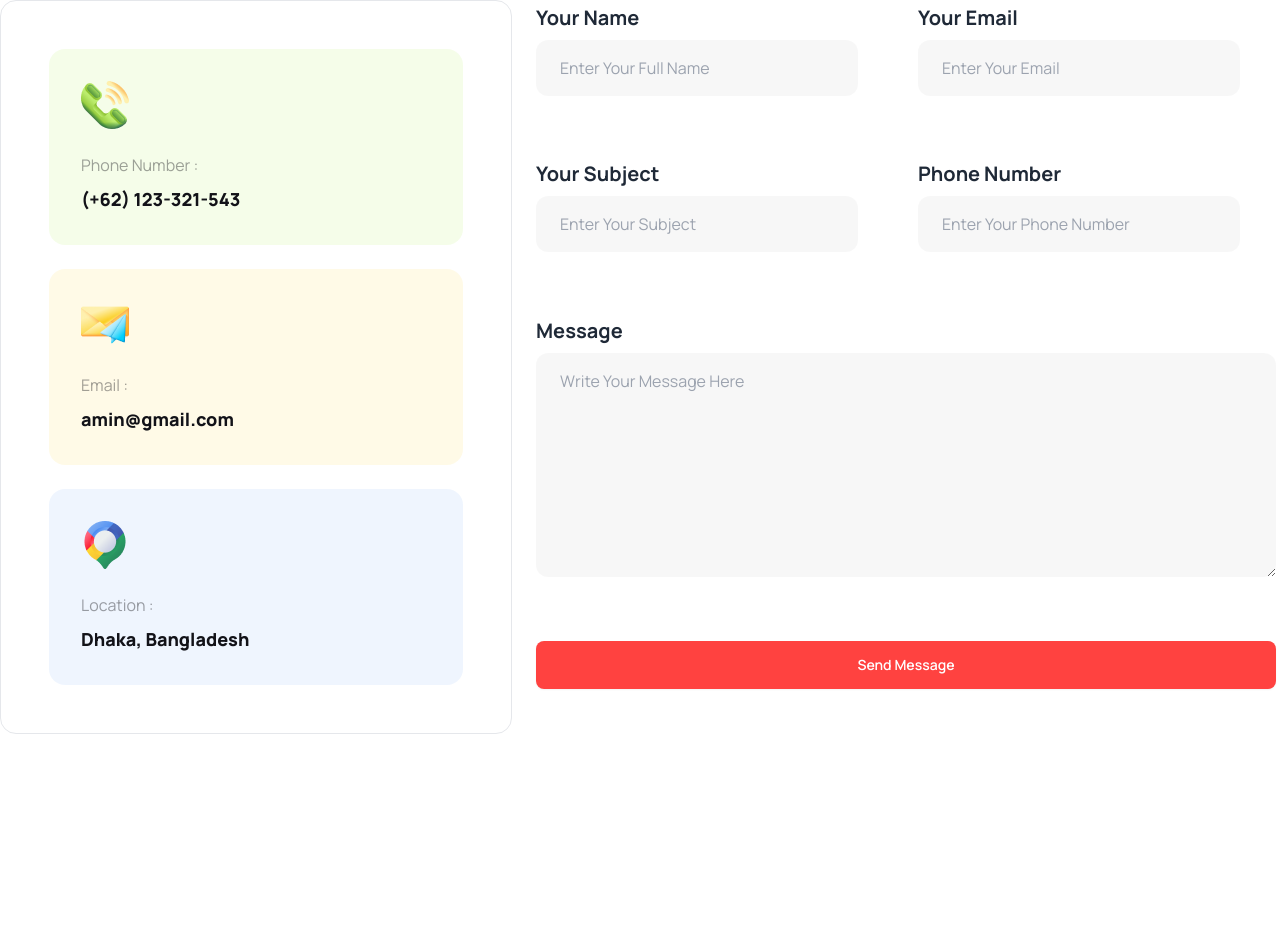
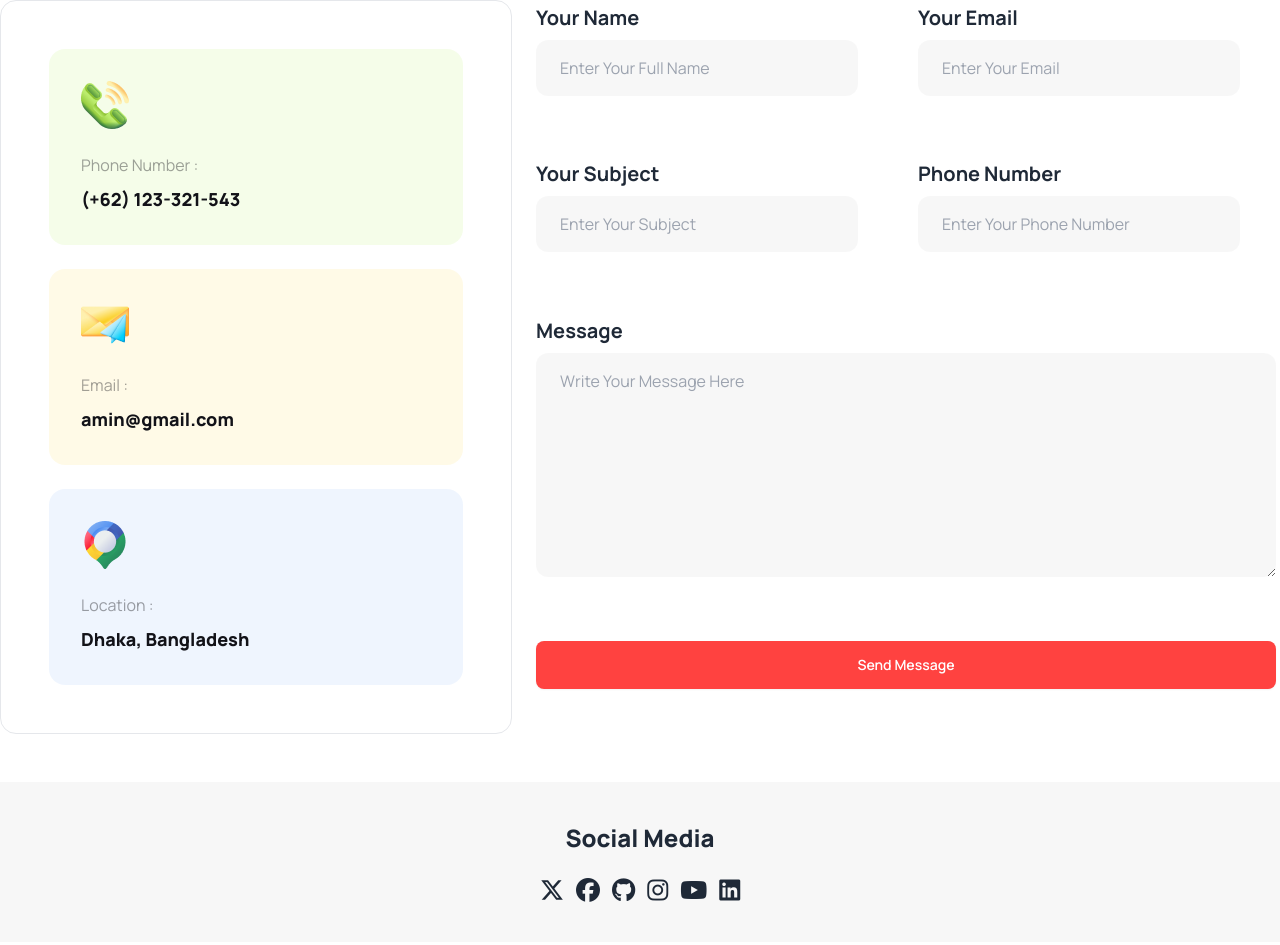
Before and after one commit to Amin7775/Hockyes-Mastery-with-tailwind-and-daisyUI, a plain HTML site: page index.html in a window 1280 px wide. Shown: the part 4490-5435 px from the top of the page. Before the commit the page ends 5320 px from the top, so only its background shows below. Drawn offline with nearby package versions, Linux system fonts and the light colour scheme.

Commit message:
Added Social media section

```diff
--- a/index.html
+++ b/index.html
@@ -539,6 +539,21 @@
 
     </div>
   </div>
+  <!-- social media -->
+  <div class="p-10 bg-[#13131808]/[.032] mt-12">
+    <h1 class="text-2xl font-extrabold text-center">Social Media</h1>
+    <!-- icons -->
+    <div class="flex gap-3 w-[80%] mx-auto justify-center text-2xl mt-6 flex-wrap">
+      <i class="fa-brands fa-x-twitter"></i>
+      <i class="fa-brands fa-facebook"></i>
+      <i class="fa-brands fa-github"></i>
+      <i class="fa-brands fa-instagram"></i>
+      <i class="fa-brands fa-youtube"></i>
+      <i class="fa-brands fa-linkedin"></i>
+
+
+    </div>
+  </div>
 </section>
 </main>
 <!-- footer -->
```
